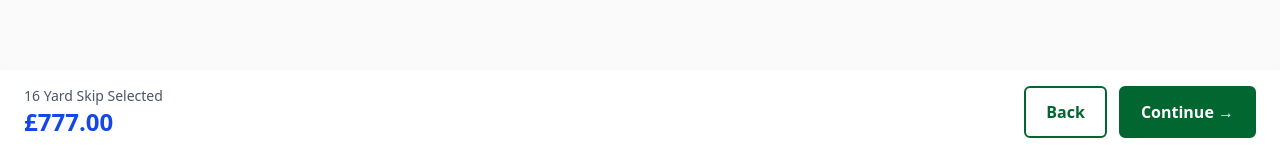
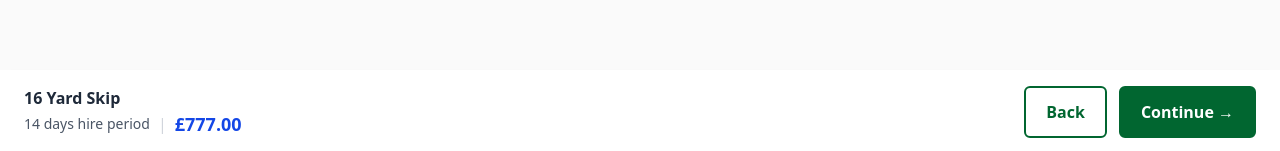
Before and after one commit to casbern/rem-waste-project, a React (Vite) app: page / in a window 1280 px wide. Shown: the part 646-797 px from the top of the page. Built offline with nearby package versions, Linux system fonts and the light colour scheme; no server answers.

Commit message:
add: added styles for the  footer

```diff
--- a/src/components/Card.jsx
+++ b/src/components/Card.jsx
@@ -12,7 +12,7 @@ console.log(skip.description)
             </div>
 
             <header className="mb-4">
-              <h3 className="text-lg font-medium text-gray-800">{skip.size} Yard Skip</h3>
+              <h3 className="text-lg font-bold text-gray-800">{skip.size} Yard Skip</h3>
               <h4 className="text-2xl font-bold text-blue-700 mt-1">{(skip.price_before_vat|| 0).toLocaleString('en-GB', {
                 style: "currency",
                 currency: "GBP"
--- a/src/components/Footer.jsx
+++ b/src/components/Footer.jsx
@@ -4,17 +4,26 @@ export const Footer = () => {
   const value = 777
 
   return (
-    <footer className="fixed bottom-0 left-0 right-0 bg-white shadow-lg px-6 py-4 flex justify-between items-center">
-      <div className="flex flex-col">
-        <span className="text-sm text-gray-600">16 Yard Skip Selected</span>
-        <span className="text-2xl font-bold text-blue-700">{(value).toLocaleString('en-GB', {
+    <footer className="fixed bottom-0 left-0 right-0 bg-white shadow-lg px-6 py-4">
+      <div className="max-w-7xl mx-auto flex justify-between items-center">
+        <div className="flex items-center space-x-4">
+          <div>
+            <div className="text-base font-bold text-gray-800">16 Yard Skip</div>
+            <div className="flex items-center">
+              <span className="text-sm text-gray-600">14 days hire period</span>
+              <span className="mx-2 text-gray-300">|</span>
+              <span className="text-lg font-bold text-blue-700">{(value).toLocaleString('en-GB', {
                 style: "currency",
                 currency: "GBP"
               })}</span>
-      </div>
-      <div className="flex gap-3">
-        <button className="px-5 py-3 font-bold border-2 text-green-800 border-green-800 hover:bg-green-800 hover:text-white cursor-pointer rounded-md transition-colors duration-200">Back</button>
-        <button className="px-5 py-3 font-bold border-2 border-green-800 bg-green-800 hover:bg-green-900 text-white cursor-pointer rounded-md transition-colors duration-200">Continue → </button>
+            </div>
+          </div>
+        </div>
+
+        <div className="flex gap-3">
+          <button className="px-5 py-3 font-bold border-2 text-green-800 border-green-800 hover:bg-green-800 hover:text-white cursor-pointer rounded-md transition-colors duration-200">Back</button>
+          <button className="px-5 py-3 font-bold border-2 border-green-800 bg-green-800 hover:bg-green-900 text-white cursor-pointer rounded-md transition-colors duration-200">Continue → </button>
+        </div>
       </div>
     </footer>
   )
```
